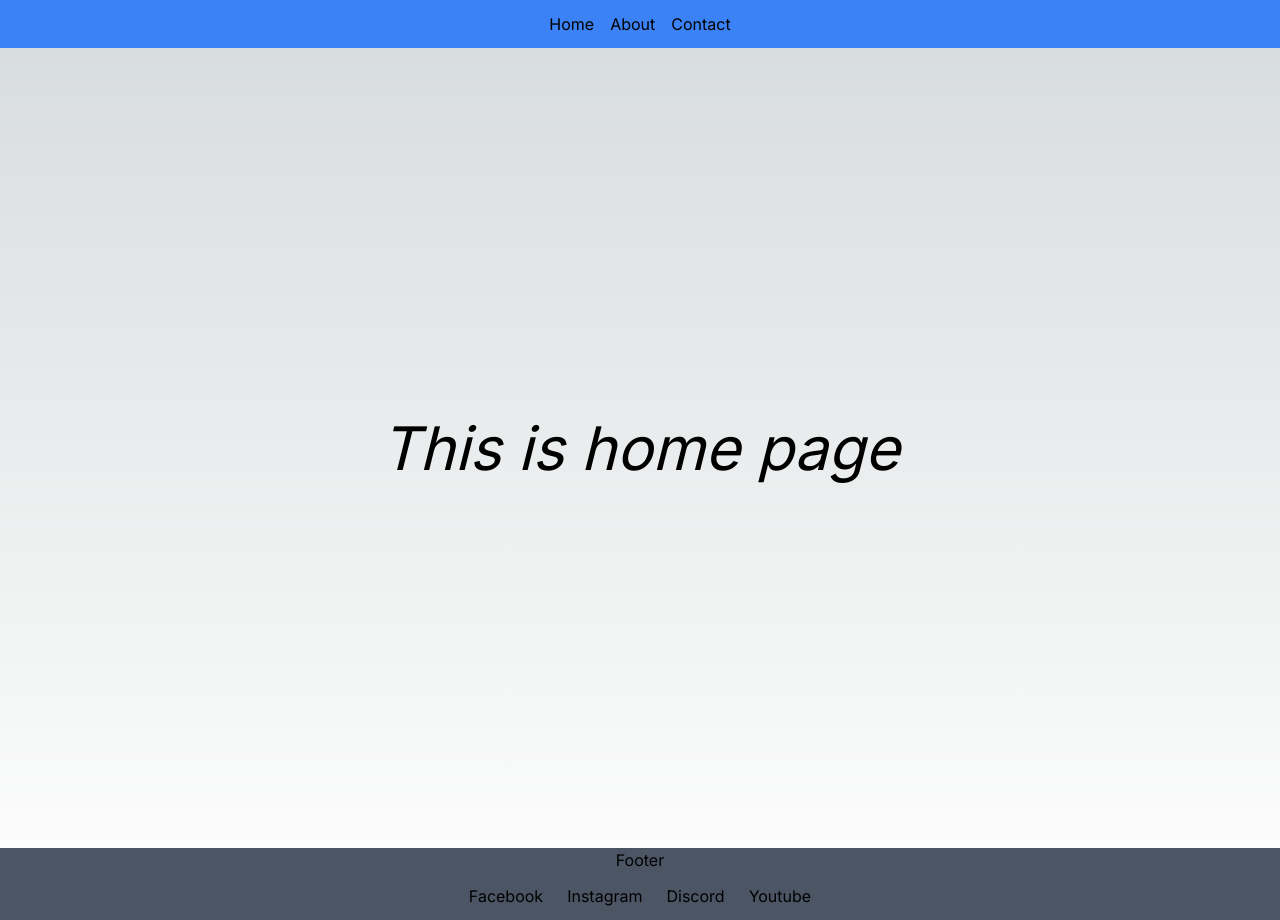
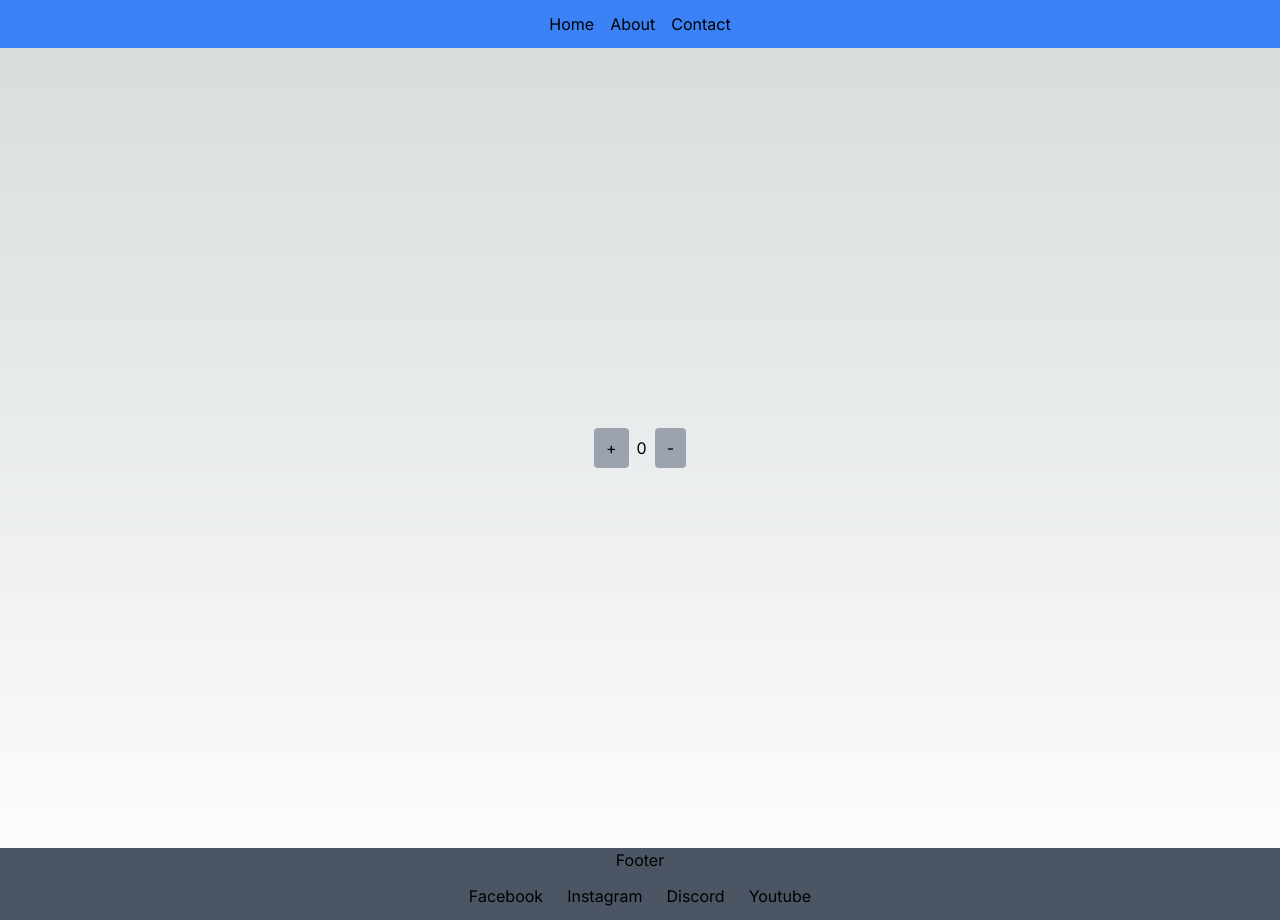
Before and after one commit to rudalkunwar/next-letsgooo, a Next.js app: page /home in a window 1280 px wide. Built offline with nearby package versions, Linux system fonts and the light colour scheme.

Commit message:
client and server site

```diff
--- a/app/home/page.jsx
+++ b/app/home/page.jsx
@@ -1,12 +1,31 @@
-import React from 'react'
+"use client";
+import React from "react";
+import { useState } from "react";
 
-function page() {
+function Page() {
+  const [count, setCount] = useState(0);
+
+  const inc = () => {
+    setCount(prevCount => prevCount + 1);
+  };
+
+  const dec = () => {
+    setCount(prevCount => prevCount - 1);
+  };
+
   return (
-    <div className='h-screen flex items-center justify-center'>
-      <h1><i className='text-6xl'>This is home page</i></h1>
+    <div className="h-screen flex items-center justify-center">
+      <div>
+        <button className="bg-gray-400 px-3 py-2 mx-2 rounded" onClick={inc}>
+          +
+        </button>
+        {count}
+        <button className="bg-gray-400 px-3 py-2 mx-2 rounded" onClick={dec}>
+          -
+        </button>
+      </div>
     </div>
-
-  )
+  );
 }
 
-export default page
+export default Page;
```
